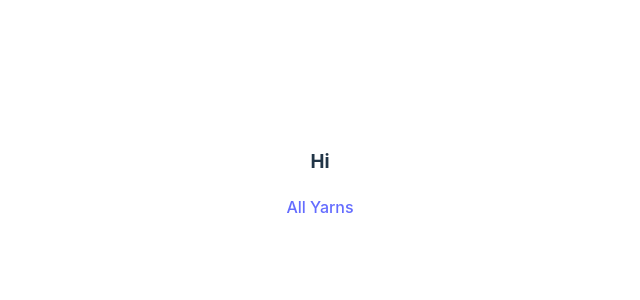
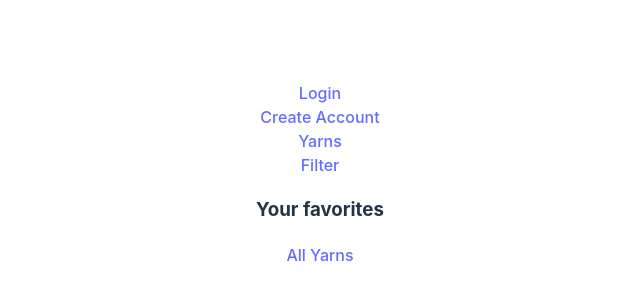
Before and after one commit to Jenbigelow/yarn_exchange, a React (Vite) app in the folder frontend/: page /user/1 in a window 1280 px wide. Shown: the part 226-526 px from the top of the page, without its empty margins (320-960 px from the left). Built offline with nearby package versions, Linux system fonts and the light colour scheme; no server answers.

Commit message:
Fixed create account error and added non-styled navbar

```diff
--- a/frontend/package.json
+++ b/frontend/package.json
@@ -10,7 +10,9 @@
     "preview": "vite preview"
   },
   "dependencies": {
+    "bootstrap": "^5.3.3",
     "react": "^18.3.1",
+    "react-bootstrap": "^2.10.4",
     "react-dom": "^18.3.1",
     "react-router-dom": "^6.24.1"
   },
--- a/frontend/src/App.jsx
+++ b/frontend/src/App.jsx
@@ -16,6 +16,9 @@ import User from './User'
 import CreateAccount from './CreateAccount';
 import Seller from './Seller';
 import Search from './Search';
+import Navbar from 'react-bootstrap/Navbar';
+import Nav from 'react-bootstrap/Nav'
+import Row from 'react-bootstrap/Row';
 
 function Layout() {
   return(
@@ -40,6 +43,7 @@ function App() {
 
   return(
     <>
+    <Navigationbar> </Navigationbar>
 
 
   <div>
@@ -61,5 +65,25 @@ function App() {
 )
 }
 
+function Navigationbar() {
+  return (
+    <Nav>
+      <Navbar>
+    <Nav.Item>
+      <Link to="/login">Login</Link>
+      </Nav.Item>
+    <Nav.Item>
+      <Link to="/createaccount">Create Account</Link>
+      </Nav.Item>
+      <Nav.Item>
+        <Link to="/yarns">Yarns</Link>
+        </Nav.Item>
+        <Nav.Item>
+        <Link to="/yarns/search/:yarnSelect">Filter</Link>
+        </Nav.Item>
+        </Navbar>
+    </Nav>
+  )
+  }
 
 export default App
--- a/frontend/src/User.jsx
+++ b/frontend/src/User.jsx
@@ -34,7 +34,7 @@ function User(){
     }
 return(
   <>
-   <><h3>Hi</h3></>
+   <><h3>Your favorites</h3></>
    <div>{yarnCards}</div>
    <Link to="/yarns">All Yarns</Link>
    </>)
```
Also changed, not shown: 1 other file (tests, documents, lock files or other folders).
